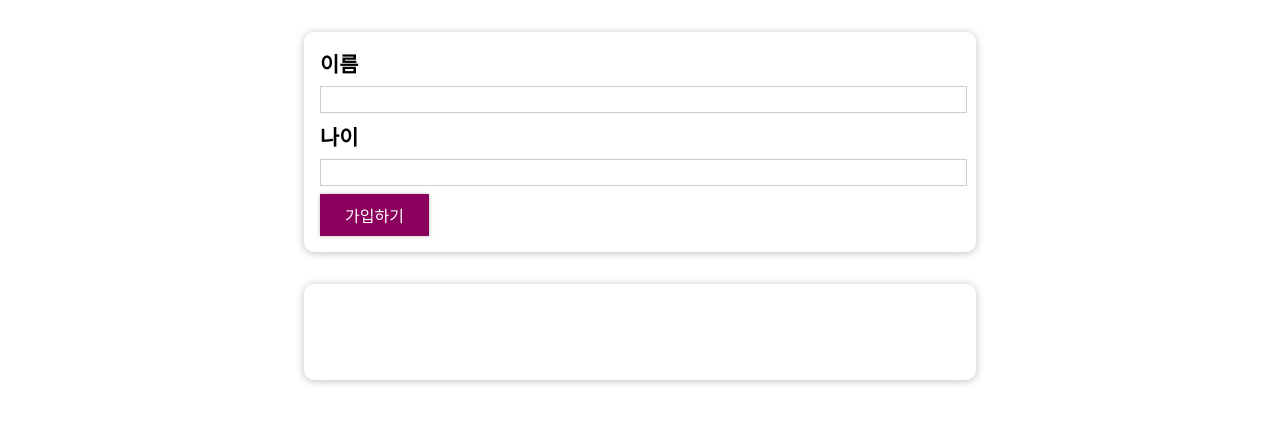
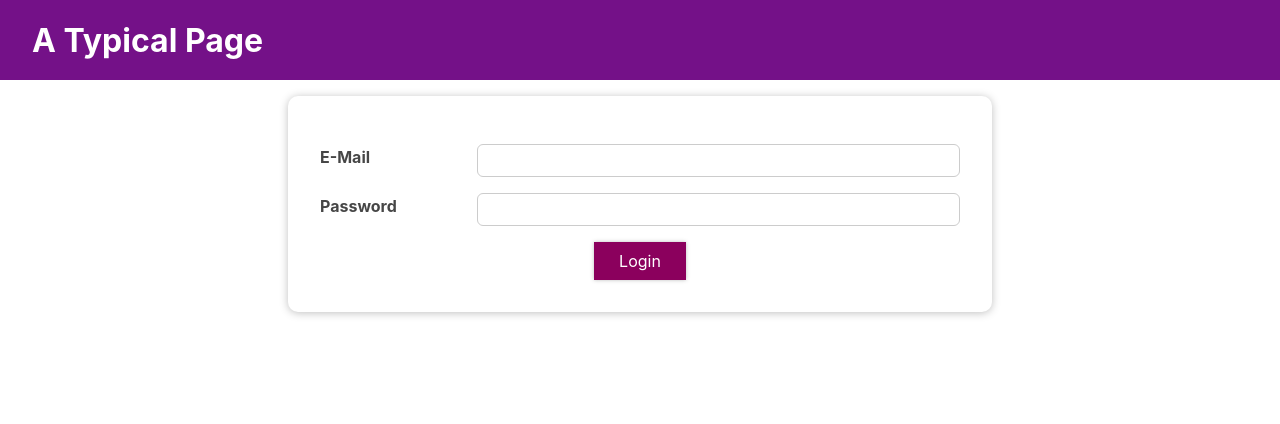
Before and after one commit to jh080724/react-study, a React (Create React App) app: page / in a window 1280 px wide. Shown: the top 424 px of the page. Built offline with nearby package versions, Linux system fonts and the light colour scheme.

Commit message:
Side Effect 생성

```diff
--- a/src/App.js
+++ b/src/App.js
@@ -1,21 +1,16 @@
 import React, { useState } from 'react';
 
-import AddUsers from './components/Users/AddUsers';
-import UserList from './components/Users/UserList';
-const USER_LIST = [];
+import MainHeader from './components/SideEffect/MainHeader/MainHeader';
+import Login from './components/SideEffect/Login/Login';
 
 const App = () => {
-  const [userList, setUserList] = useState(USER_LIST);
-
-  const addUserHandler = (newUser) => {
-    setUserList((prev) => [...prev, newUser]);
-  };
-
   return (
-    <div>
-      <AddUsers onAdd={addUserHandler} />
-      <UserList list={userList} />
-    </div>
+    <>
+      <MainHeader />
+      <main>
+        <Login />
+      </main>
+    </>
   );
 };
 
--- /dev/null
+++ b/src/components/SideEffect/Login/Login.js
@@ -0,0 +1,28 @@
+import React from 'react';
+import Card from '../../UI/Card';
+import styles from './Login.module.css';
+import ButtonComponent from '../../UI/Button';
+
+const Login = () => {
+  return (
+    <Card className={styles.login}>
+      <form>
+        <div className={`${styles.control} `}>
+          <label htmlFor='email'>E-Mail</label>
+          <input type='email' id='email' />
+        </div>
+        <div className={`${styles.control} `}>
+          <label htmlFor='password'>Password</label>
+          <input type='password' id='password' />
+        </div>
+        <div className={styles.actions}>
+          <ButtonComponent type='submit' className={styles.btn}>
+            Login
+          </ButtonComponent>
+        </div>
+      </form>
+    </Card>
+  );
+};
+
+export default Login;
--- /dev/null
+++ b/src/components/SideEffect/Login/Login.module.css
@@ -0,0 +1,55 @@
+.login {
+  width: 90%;
+  max-width: 40rem;
+  margin: 2rem auto;
+  padding: 2rem;
+}
+
+.control {
+  margin: 1rem 0;
+  display: flex;
+  align-items: stretch;
+  flex-direction: column;
+}
+
+.control label,
+.control input {
+  display: block;
+}
+
+.control label {
+  font-weight: bold;
+  flex: 1;
+  color: #464646;
+  margin-bottom: 0.5rem;
+}
+
+.control input {
+  flex: 3;
+  font: inherit;
+  padding: 0.35rem 0.35rem;
+  border-radius: 6px;
+  border: 1px solid #ccc;
+}
+
+.control input:focus {
+  outline: none;
+  border-color: #4f005f;
+  background: #f6dbfc;
+}
+
+.control.invalid input {
+  border-color: red;
+  background: #fbdada;
+}
+
+.actions {
+  text-align: center;
+}
+
+@media (min-width: 768px) {
+  .control {
+    align-items: center;
+    flex-direction: row;
+  }
+}
--- /dev/null
+++ b/src/components/SideEffect/MainHeader/MainHeader.js
@@ -0,0 +1,14 @@
+import React from 'react';
+import Navigation from '../Navigation/Navigation';
+import classes from './MainHeader.module.css';
+
+const MainHeader = (props) => {
+  return (
+    <header className={classes['main-header']}>
+      <h1>A Typical Page</h1>
+      <Navigation />
+    </header>
+  );
+};
+
+export default MainHeader;
--- /dev/null
+++ b/src/components/SideEffect/MainHeader/MainHeader.module.css
@@ -0,0 +1,16 @@
+.main-header {
+  position: fixed;
+  top: 0;
+  left: 0;
+  width: 100%;
+  height: 5rem;
+  display: flex;
+  justify-content: space-between;
+  align-items: center;
+  background: #741188;
+  padding: 0 2rem;
+}
+
+.main-header h1 {
+  color: white;
+}
--- /dev/null
+++ b/src/components/SideEffect/Navigation/Navigation.js
@@ -0,0 +1,12 @@
+import React from 'react';
+import classes from './Navigation.module.css';
+
+const Navigation = () => {
+  return (
+    <nav className={classes.nav}>
+      <ul></ul>
+    </nav>
+  );
+};
+
+export default Navigation;
--- /dev/null
+++ b/src/components/SideEffect/Navigation/Navigation.module.css
@@ -0,0 +1,43 @@
+.nav ul {
+  list-style: none;
+  margin: 0;
+  padding: 0;
+  display: flex;
+  align-items: center;
+}
+
+.nav li {
+  margin: 0;
+  margin-left: 2rem;
+}
+
+.nav a {
+  text-decoration: none;
+  color: white;
+}
+
+.nav a:hover,
+.nav a:active {
+  color: #f3cafb;
+}
+
+.nav button {
+  font: inherit;
+  background: #dd0db0;
+  border: 1px solid #dd0db0;
+  padding: 0.5rem 1.5rem;
+  color: white;
+  cursor: pointer;
+  box-shadow: 0 2px 4px rgba(0, 0, 0, 0.26);
+  border-radius: 20px;
+}
+
+.nav button:focus {
+  outline: none;
+}
+
+.nav button:hover,
+.nav button:active {
+  color: #f3cafb;
+  box-shadow: 0 2px 10px rgba(0, 0, 0, 0.26);
+}
--- a/src/index.css
+++ b/src/index.css
@@ -11,3 +11,7 @@
   font-family: source-code-pro, Menlo, Monaco, Consolas, 'Courier New',
     monospace;
 }
+
+main {
+  margin-top: 6rem;
+}
```
Also changed, not shown: src/components/SideEffect/Home/Home.js (added, +13 -0 lines), src/components/SideEffect/Home/Home.module.css (added, +7 -0 lines).
